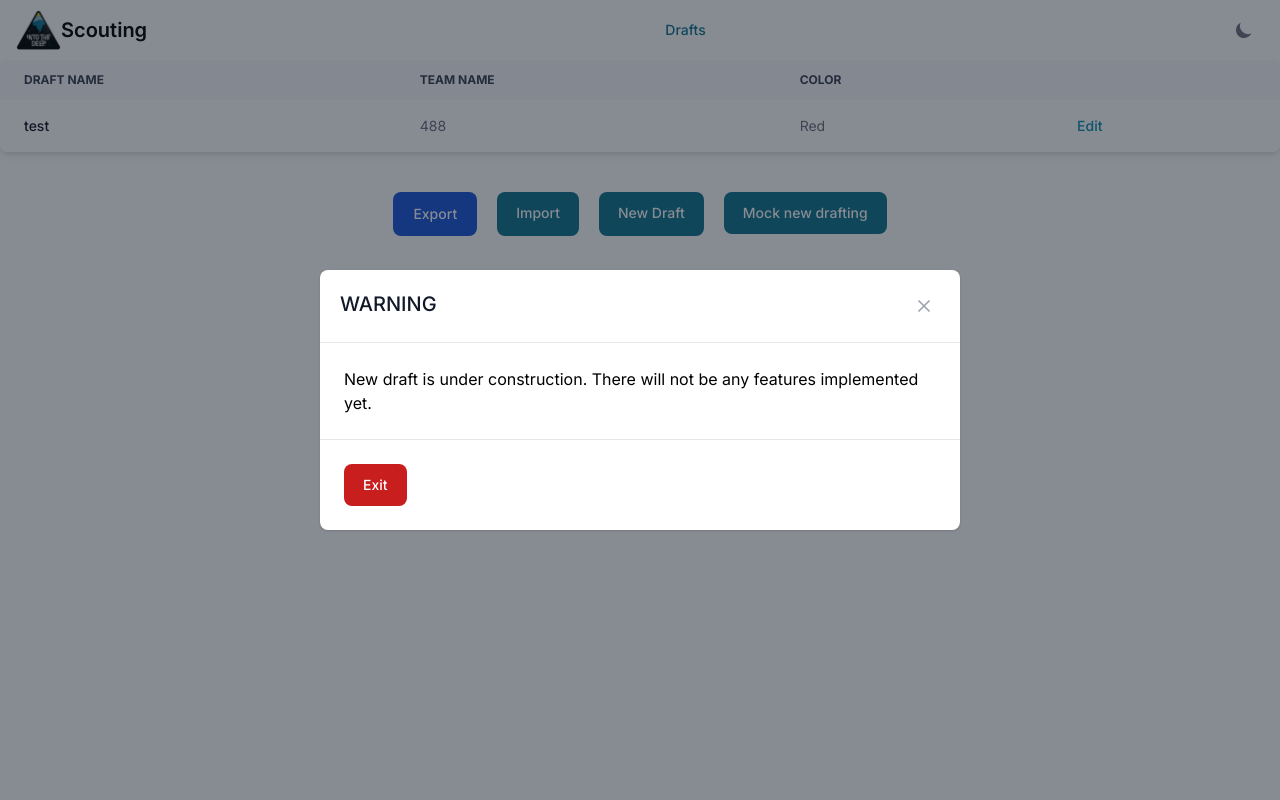
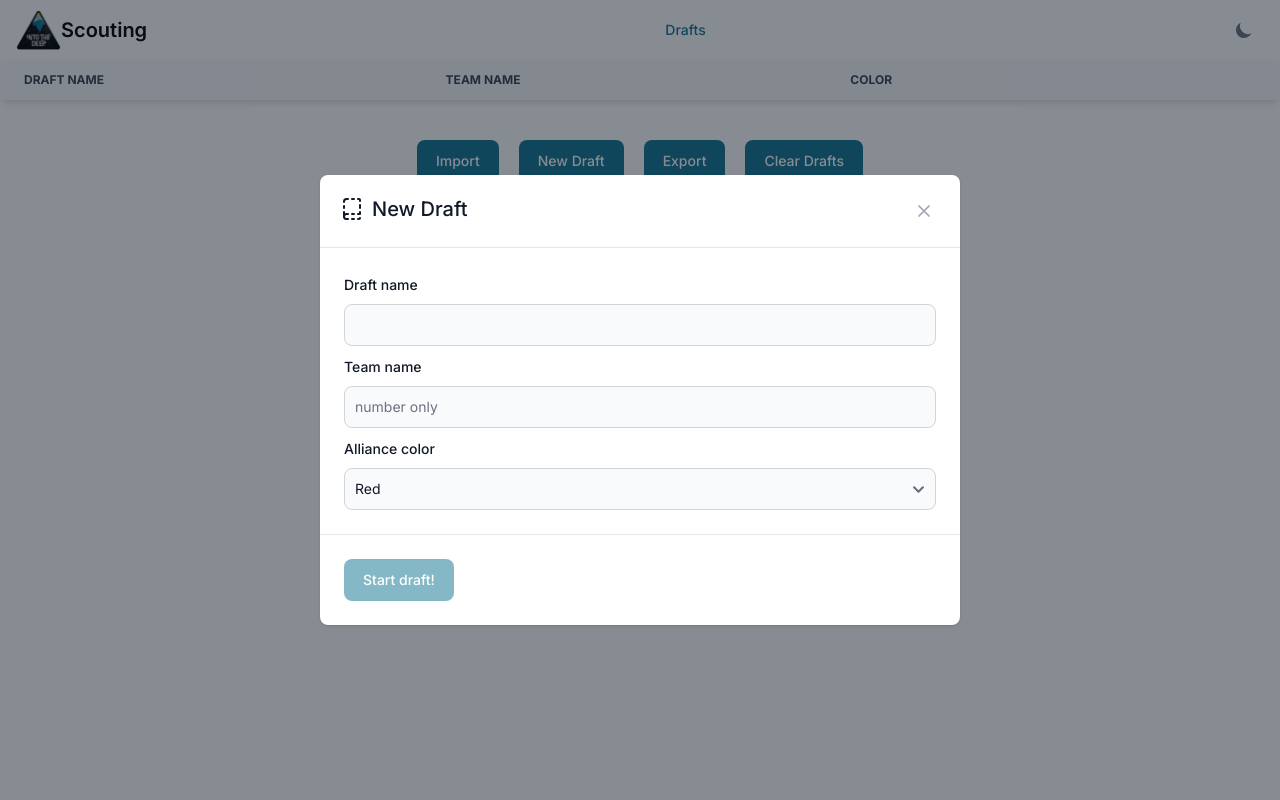
Before and after one commit to XBOT-FTC/FTC-Scouting-App, a Next.js app: page /FTC-Scouting-App/drafts in a window 1280 px wide. Both pictures are taken after a click on the button "New Draft". Shown: the top 800 px of the page. Built offline with nearby package versions, Linux system fonts and the light colour scheme.

Commit message:
crate new drafts & export as file

```diff
--- a/app/drafts/page.tsx
+++ b/app/drafts/page.tsx
@@ -1,4 +1,5 @@
 "use client";
+import { Export } from "@/components/export";
 import { debugAtom } from "@/store/debug";
 import {
   AllianceColor,
@@ -6,13 +7,18 @@ import {
   DraftDataTreeVaildator,
 } from "@/store/drafts";
 import { DraftDataScehema } from "@/utils/DraftDataSchema";
+import { ReadFile } from "@/utils/ReadFile";
 import {
   Button,
   Clipboard,
+  FileInput,
+  FloatingLabel,
+  Label,
   Modal,
   ModalBody,
   ModalFooter,
   ModalHeader,
+  Select,
   Table,
   TableBody,
   TableCell,
@@ -23,6 +29,7 @@ import {
   Tooltip,
 } from "flowbite-react";
 import { useAtom, useAtomValue } from "jotai";
+import { BookDashed, ImportIcon } from "lucide-react";
 import {
   compressToBase64,
   compressToUTF16,
@@ -31,42 +38,53 @@ import {
 
 import Link from "next/link";
 import { useEffect, useState } from "react";
+import { number } from "zod";
 
 export default function Drafts() {
+  //Literally refracture the entire code, very messy state management
   const [drafts, setDrafts] = useAtom(draftAtom);
   const isDebug = useAtomValue(debugAtom);
-  const [search, setSerach] = useState<string>("");
   const [input, setInput] = useState<string>("");
 
   const [openImport, setOpenImport] = useState<boolean>(false);
   const [openDrafting, setOpenDrafting] = useState<boolean>(false);
+  const [openWarning, setOpenWarning] = useState<boolean>(false);
 
-  //TODO: remove this after prototyping the website.
-  useEffect(() => {
-    setDrafts(() => new Array());
-    setDrafts((draft) => [
-      ...draft,
-      DraftDataScehema("test", 488, AllianceColor.Red),
-    ]);
-  }, [setDrafts]);
+  const [draftColor, setDraftColor] = useState<AllianceColor>(
+    AllianceColor.Red,
+  );
+  const [draftName, setDraftName] = useState<string>();
+  const [draftTeamNumber, setDraftTeamNumber] = useState<number>();
+
   return (
     <>
-      <Modal className="dark:text-gray-100"
+      <Modal
+        className="dark:text-gray-100"
         show={openImport}
         onClose={() => setOpenImport(false)}
       >
-        <Modal.Header>Import</Modal.Header>
-        <Modal.Body className="">
-          Import your data! The entire tree will be vaildated so you do not need
-          to worry if your data breaks the website! Though it will override
-          current drafts
-        </Modal.Body>
+        <Modal.Header>
+          <div className="flex items-center justify-between gap-2">
+            <ImportIcon></ImportIcon>
+            <text>Import</text>
+          </div>
+        </Modal.Header>
+        <Modal.Body></Modal.Body>
         <div className="flex justify-center">
-          <TextInput
-            onChange={(event) => {
-              setInput(event.target.value);
+          <FileInput
+            accept=".scouting"
+            onInput={(event) => {
+              //TODO: extract this into a function
+              const file = event.currentTarget.files?.[0];
+              if (file) {
+                const fileReader = new FileReader();
+                fileReader.onload = (event) => {
+                  setInput(event.target?.result as string);
+                };
+                fileReader.readAsText(file);
+              }
             }}
-          ></TextInput>
+          />
         </div>
         <div className="h-10"></div>
         <Modal.Footer>
@@ -100,16 +118,93 @@ export default function Drafts() {
         }}
         className="dark:text-gray-100"
       >
+        <ModalHeader>
+          <div className="flex items-center justify-between gap-2">
+            <BookDashed></BookDashed>
+            <text>New Draft</text>
+          </div>
+        </ModalHeader>
+        <ModalBody>
+          {/* TODO: change this into a react component for cleaner and understandable code. */}
+          <div className="mb-2 block">
+            <Label value="Draft name" />
+          </div>
+          <TextInput
+            required
+            onChange={(event) => {
+              setDraftName(event.currentTarget.value);
+            }}
+          />
+          <div className="mb-2" />
+          <div className="mb-2 block ">
+            <Label value="Team name" />
+          </div>
+          <TextInput
+            required
+            placeholder="number only"
+            onInput={(event) => {
+              event.currentTarget.value = event.currentTarget.value.replace(
+                //stole this from chatgpt lol
+                /[^0-9]/g,
+                "",
+              );
+              setDraftTeamNumber(Number(event.currentTarget.value));
+            }}
+          />
+          <div className="mb-2" />
+          <div className="mb-2 block">
+            <Label value="Alliance color" />
+          </div>
+          <Select
+            defaultValue="none"
+            onChange={(event) => {
+              event.currentTarget.value === "Red"
+                ? setDraftColor(AllianceColor.Red)
+                : setDraftColor(AllianceColor.Blue);
+            }}
+          >
+            <option>Red</option>
+            <option>Blue</option>
+          </Select>
+        </ModalBody>
+        <ModalFooter>
+          <Link href="/edit" passHref>
+            <Button
+              disabled={
+                draftColor == null ||
+                draftTeamNumber == null ||
+                draftName == null
+              }
+              onClick={() => {
+                setDrafts(() => [
+                  ...drafts,
+                  DraftDataScehema(draftName!, draftTeamNumber!, draftColor),
+                ]);
+              }}
+            >
+              Start draft!
+            </Button>
+          </Link>
+        </ModalFooter>
+      </Modal>
+      <Modal show={openWarning} onClose={() => setOpenWarning(false)}>
         <ModalHeader>WARNING</ModalHeader>
         <ModalBody>
-          New draft is under construction. There will not be any features
-          implemented yet.
+          This will clear all your current drafts. Click I wish to proceed to
+          continue
         </ModalBody>
         <ModalFooter>
-          <Button color="failure">Exit</Button>
+          <Button
+            color="warning"
+            onClick={() => {
+              setDrafts(() => []);
+              setOpenWarning(false);
+            }}
+          >
+            I wish to proceed
+          </Button>
         </ModalFooter>
       </Modal>
-
       <Table hoverable>
         <TableHead>
           <TableHeadCell>Draft name</TableHeadCell>
@@ -150,10 +245,6 @@ export default function Drafts() {
       </Table>
       <div className="h-10" />
       <div className="flex justify-center gap-5">
-        <Clipboard
-          valueToCopy={compressToUTF16(JSON.stringify(drafts))}
-          label="Export"
-        />
         <Button onClick={() => setOpenImport(true)}>Import</Button>
         <Button
           onClick={() => {
@@ -162,11 +253,10 @@ export default function Drafts() {
         >
           New Draft
         </Button>
-        <Link href="/edit" passHref>
-          <Tooltip content="for development use. Remove when finished prototyping">
-            <Button>Mock new drafting</Button>
-          </Tooltip>
-        </Link>
+        <Export contents={compressToUTF16(JSON.stringify(drafts))}>
+          Export
+        </Export>
+        <Button onClick={() => setOpenWarning(true)}>Clear Drafts</Button>
       </div>
       {isDebug && <text>{JSON.stringify(drafts)}</text>}
     </>
--- /dev/null
+++ b/components/export.tsx
@@ -0,0 +1,26 @@
+import { Button } from "flowbite-react";
+import { content } from "flowbite-react/tailwind";
+import React from "react";
+
+export interface ExportProps extends React.PropsWithChildren {
+  contents: string;
+}
+export function Export({ contents, children }: ExportProps) {
+  function HandleDownload() {
+    const link = document.createElement("a");
+    const blob = new Blob([contents]);
+    link.href = URL.createObjectURL(blob);
+    link.download = "export.scouting";
+    link.click();
+    URL.revokeObjectURL(link.href);
+  }
+  return (
+    <Button
+      onClick={() => {
+        HandleDownload();
+      }}
+    >
+      {children}
+    </Button>
+  );
+}
--- /dev/null
+++ b/utils/ReadFile.ts
@@ -0,0 +1,16 @@
+//utility function that reads the first file in the file list WARNING: THIS FUNCTION IS CURRENTLY BROKEN
+export async function ReadFile(files: FileList | null): Promise<string> {
+    const file = files?.[0];
+    const fileReader = new FileReader();
+    let key: any
+    fileReader.onload = (event) => {
+        clearTimeout(key)
+        const cacheReturn = event.target?.result
+        alert(cacheReturn)
+        return cacheReturn
+    };
+    fileReader.readAsText(file!);
+    //tell typescript to shut up
+    key = setTimeout(() => {}, 100000)
+    return ""
+}
```
Also changed, not shown: 1 other file (tests, documents, lock files or other folders).
